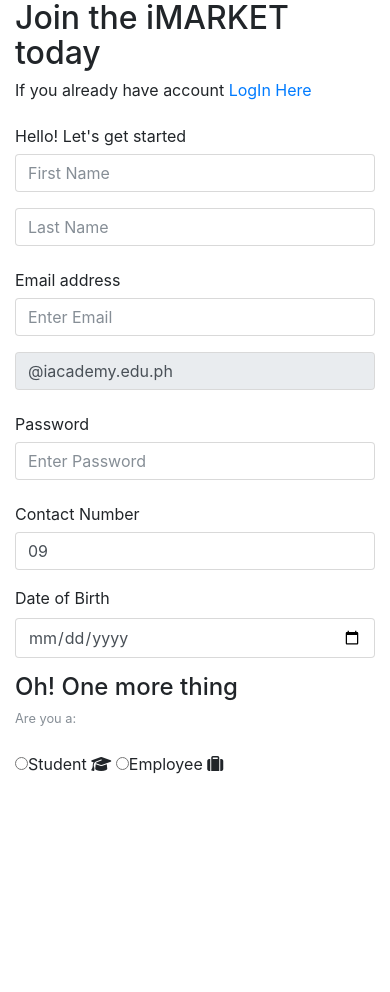
After one commit to khellytaguinod/THESISV2, a PHP site: page /signUp.php in a window 390 px wide. The commit adds this page. Run offline with PHP 8.4, Linux system fonts and the light colour scheme; some libraries are stand-ins or nearby versions.

Commit message:
Refractored SignUp Page
- now responsive signUp page

# issue
- not yet done onclick on student and employee

```diff
--- a/css/style.css
+++ b/css/style.css
@@ -15,10 +15,6 @@ body {
 
 h1 {
   color: red;
-  font-size: 25px; }
-
-p {
-  color: yellow;
   font-size: 25px; }
 
 .header .nav-link {
--- a/header.php
+++ b/header.php
@@ -3,6 +3,10 @@
 <head>
 	<title>Index</title>
 	<link rel="stylesheet" type="text/css" href="css/style.css">
+
+	 <!-- Required meta tags -->
+    <meta charset="utf-8">
+    <meta name="viewport" content="width=device-width, initial-scale=1, shrink-to-fit=no">
 
 	<!-- Bootstrap CSS -->
     <link rel="stylesheet" href="https://maxcdn.bootstrapcdn.com/bootstrap/4.0.0-beta/css/bootstrap.min.css" integrity="sha384-/Y6pD6FV/Vv2HJnA6t+vslU6fwYXjCFtcEpHbNJ0lyAFsXTsjBbfaDjzALeQsN6M" crossorigin="anonymous">
--- a/sass/style.scss
+++ b/sass/style.scss
@@ -32,8 +32,8 @@ h1 {
 }
 
 p {
-	color: yellow;
-	font-size: 25px;
+	// color: yellow;
+	// font-size: 25px;
 }
 
 .header	{
--- /dev/null
+++ b/signUp.php
@@ -0,0 +1,108 @@
+<!DOCTYPE html>
+<html>
+<head>
+	<title>Sign Up for iMARKET</title>
+	<link rel="stylesheet" type="text/css" href="css/style.css">
+
+	 <!-- Required meta tags -->
+    <meta charset="utf-8">
+    <meta name="viewport" content="width=device-width, initial-scale=1, shrink-to-fit=no">
+
+	<!-- Bootstrap CSS -->
+    <link rel="stylesheet" href="https://maxcdn.bootstrapcdn.com/bootstrap/4.0.0-beta/css/bootstrap.min.css" integrity="sha384-/Y6pD6FV/Vv2HJnA6t+vslU6fwYXjCFtcEpHbNJ0lyAFsXTsjBbfaDjzALeQsN6M" crossorigin="anonymous">
+  	<!-- Bootstrap CSS -->
+	<!--   	font awesome icons cdn-->
+	 <script src="https://use.fontawesome.com/5807772a03.js"></script>
+	<!--   	font awesome icons cdn-->
+</head>
+<body>
+  <div class="container">
+	  	<div class="row justify-content-md-center">
+		    <div class="col-4 d-none d-sm-block">
+		      <h3>Why use iMARKET?</h3>
+		      <br>
+		      <p>We build this site to help support <b>game changers!</b> entrepreneurs</p>
+		      <br>
+		      <p>Post your works and sell them to outside world!</p>
+		      <br>
+		      <p>Sell the products you don't use anymore</p>
+		      <br>
+		      <p>Find the products you want to buy</p>
+		      <br>
+		      <p>Show our school pride!</p>
+		    </div>
+		    <div class="col-md-4 col-sm-10">
+		      <h2>Join the iMARKET today</h2>
+		      <p> If you already have account<a href="login.php"> LogIn Here</a></p>
+
+		      <form>
+				  <div class="form-row">
+				    <div class="form-group col-md-6">
+				      <label for="inputEmail4" class="col-form-label">Hello! Let's get started</label>
+				      <input type="email" class="form-control" id="inputEmail4" placeholder="First Name">
+				    </div>
+				    <div class="form-group col-md-6">
+				      <label for="inputPassword4" class="col-form-label d-none d-sm-block">&nbsp</label>
+				      <input type="password" class="form-control" id="inputPassword4" placeholder="Last Name">
+				    </div>
+				    <div class="form-group col-md-6">
+				       <label for="inputEmail4" class="col-form-label">Email address</label>
+				       <input type="email" class="form-control" id="inputEmail4" placeholder="Enter Email">
+				    </div>
+				     <div class="form-group col-md-6">
+				       <label for="inputEmail4" class="col-form-label d-none d-sm-block">&nbsp</label>
+				       <input type="email" class="form-control" value="@iacademy.edu.ph" id="inputEmail4" disabled>
+				    </div>
+				  </div>
+				   <div class="form-group">
+				    <label for="inputAddress" class="col-form-label">Password</label>
+				    <input type="text" class="form-control" id="inputAddress" placeholder="Enter Password">
+				  </div>
+				  <div class="form-group">
+				    <label for="inputAddress" class="col-form-label">Contact Number</label>
+				    <input type="number" class="form-control" id="inputAddress" value="09"  placeholder="09">
+				  </div>
+				  <div class="form-group">
+                     <label for="bday">Date of Birth </label> <br>
+                     <input type="date" name="birthDate" class="form-control" max="31-12-2020" required>
+                  </div>
+                  <div class="form-group">
+              	    <h4>Oh! One more thing </h4>
+                    <small id="Help" class="form-text text-muted">Are you a:</small> <br>
+
+                    <div class="form-group">
+                      <label><input id="studentType" type="radio" name="userType" value="student" onchange="studentChange()"	 required>Student</label> <i class="fa fa-graduation-cap" aria-hidden="true"></i>
+                      <label><input id="watch-you" type="radio" name="userType" value="employee" onchange="employeeChange()" required>Employee</label> <i class="fa fa-suitcase" aria-hidden="true"></i>
+
+                    </div>
+                  </div>
+			  </form>
+
+	          <div id='hidden-stu' style='display:none;'>
+	           	helloe working yas
+	          </div>
+
+	          <div id='hidden-emp' style='display:none;'>
+	           	helloe working whohoo!
+	          </div>
+
+			                           <br><br><br><br><br><br><br><br>
+
+		    </div> <!-- end of col-md-4 col-sm-10 -->
+	  </div> <!-- end of row justify-content-md-center -->
+  </div>
+
+<script>
+// document.getElementById("studentType").addEventListener("change", myFunction);
+
+function studentChange() {
+   	document.getElementById("hidden-stu").style.display = "block";
+}
+
+function employeeChange() {
+   	document.getElementById("hidden-emp").style.display = "block";
+}
+</script>
+
+</body>
+</html>
```
Also changed, not shown: 1 other file.
